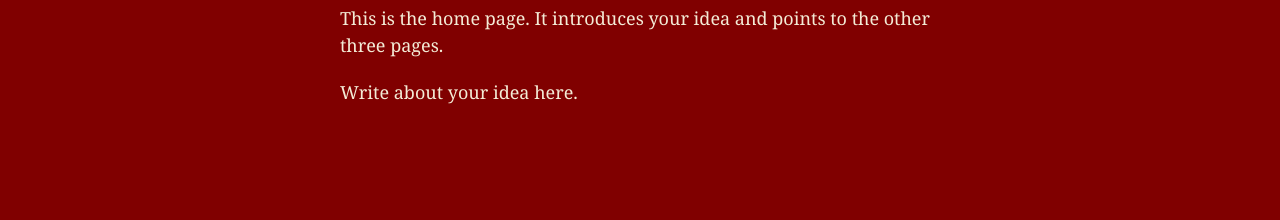
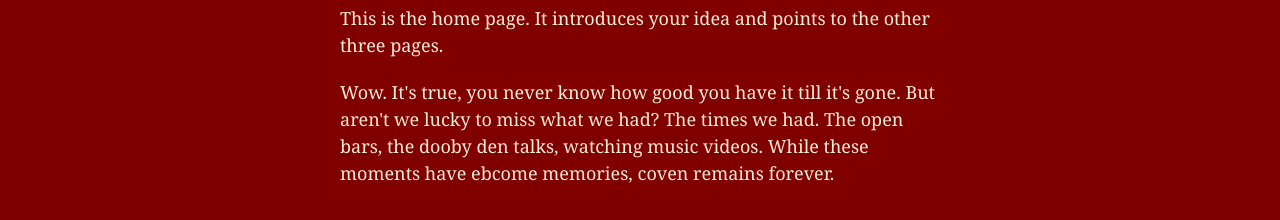
Before and after one commit to lgpedley/bmis235-html-3, a plain HTML site: page index.html in a window 1280 px wide. Shown: the part 190-410 px from the top of the page. Drawn offline with Linux system fonts and the light colour scheme.

Commit message:
Change title to 'Missing Coven' and update content
Updated the title and modified the introductory paragraph.

```diff
--- a/index.html
+++ b/index.html
@@ -8,7 +8,7 @@
 <head>
 <meta charset="utf-8">
 <meta name="author" content="Grace Pedley">
-<title>Home</title>
+<title>Missing Coven</title>
 
 <!-- this one line connects the page to the stylesheet -->
 <link rel="stylesheet" href="styles.css">
@@ -30,7 +30,7 @@
 
 <h1>Missing Coven</h1>
 <p>This is the home page. It introduces your idea and points to the other three pages.</p>
-<p>Write about your idea here.</p>
+<p>Wow. It's true, you never know how good you have it till it's gone. But aren't we lucky to miss what we had? The times we had. The open bars, the dooby den talks, watching music videos. While these moments have ebcome memories, coven remains forever. </p>
 
 <!-- ===== SHOWCASE ======================================================
      This box is empty on purpose. In Part 7 you paste an interactive
```
